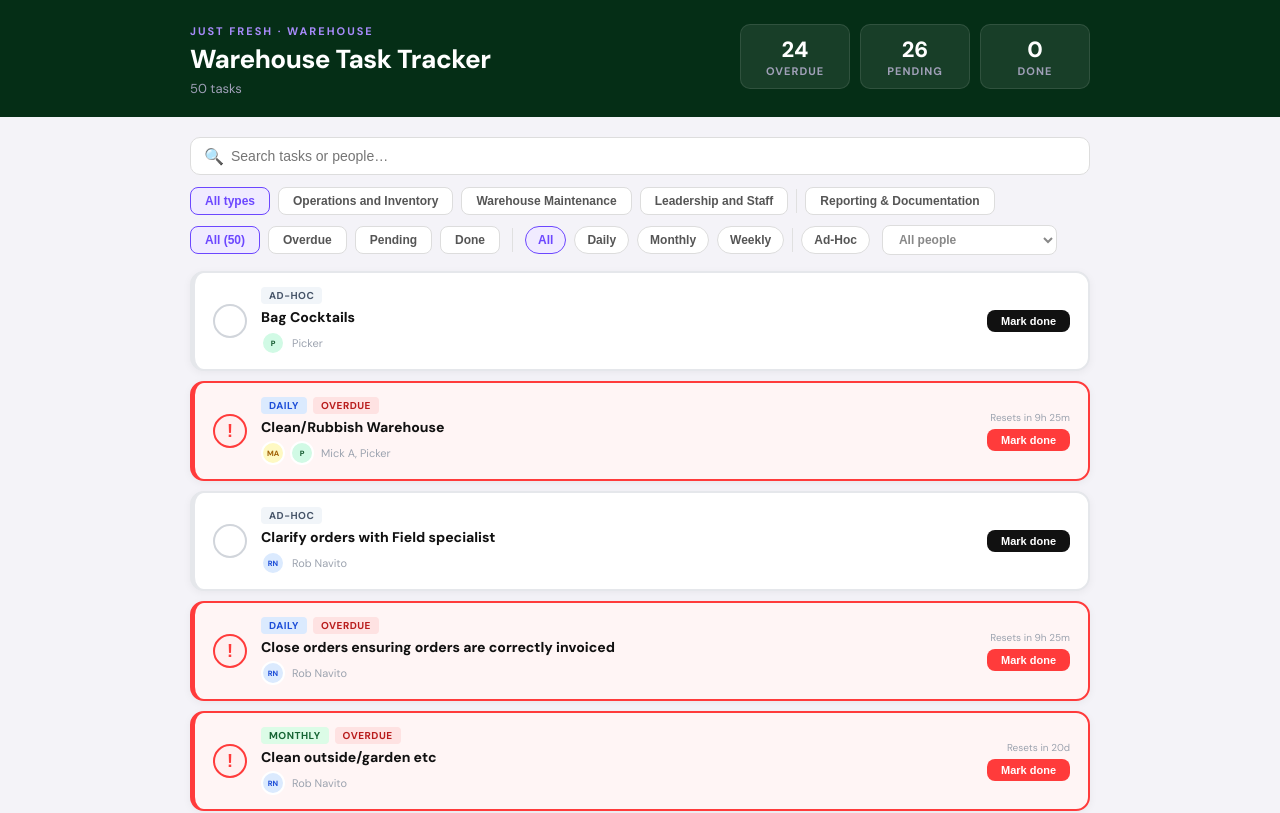
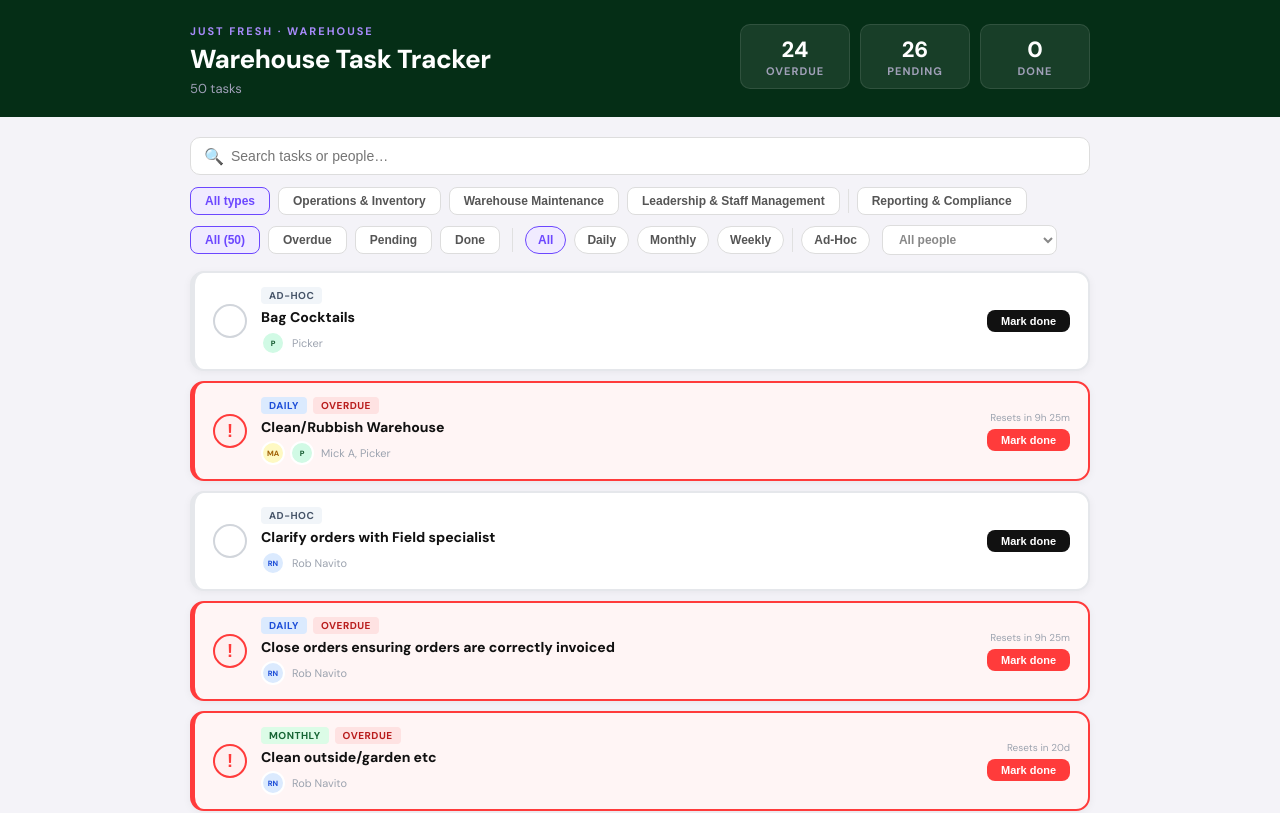
Before and after one commit to jfsimo/warehouse-tasks, a React (Create React App) app: page / in a window 1280 px wide. Shown: the top 813 px of the page. Built offline with nearby package versions, Linux system fonts and the light colour scheme.

Commit message:
Map type to Notion ROLE column: Operations & Inventory, Leadership & Staff Management, Reporting & Compliance, Warehouse Maintenance

```diff
--- a/scripts/sync.js
+++ b/scripts/sync.js
@@ -74,6 +74,7 @@ async function main() {
       id: page.id,
       name: page.properties["Task name"]?.title?.[0]?.plain_text?.trim() || "",
       freq: page.properties["Frequency"]?.select?.name || "",
+      type: page.properties["ROLE"]?.select?.name || "",
       owners: (page.properties["Role - Who"]?.multi_select || []).map(s => stripRole(s.name)).filter(Boolean),
       backups: (page.properties["Back Up"]?.multi_select || []).map(s => stripRole(s.name)).filter(Boolean),
     }))
--- a/src/App.js
+++ b/src/App.js
@@ -203,16 +203,16 @@ export default function App() {
               )}
             </div>
             <div style={{ display:"flex", gap:8, flexWrap:"wrap", marginBottom:10, alignItems:"center" }}>
-              {["All","Operations and Inventory","Warehouse Maintenance","Leadership and Staff"].map(t => (
+              {["All","Operations & Inventory","Warehouse Maintenance","Leadership & Staff Management"].map(t => (
                 <button key={t} onClick={() => setTypeFilter(t)}
                   style={{ padding:"6px 14px", borderRadius:8, border:`1.5px solid ${typeFilter===t?"#6c47ff":"#ddd"}`, background:typeFilter===t?"#f0ebff":"#fff", color:typeFilter===t?"#6c47ff":"#555", fontWeight:600, fontSize:12, cursor:"pointer" }}>
                   {t === "All" ? "All types" : t}
                 </button>
               ))}
               <div style={{ width:1, height:24, background:"#e0e0e0" }}/>
-              <button onClick={() => setTypeFilter("Reporting & Documentation")}
-                style={{ padding:"6px 14px", borderRadius:8, border:`1.5px solid ${typeFilter==="Reporting & Documentation"?"#6c47ff":"#ddd"}`, background:typeFilter==="Reporting & Documentation"?"#f0ebff":"#fff", color:typeFilter==="Reporting & Documentation"?"#6c47ff":"#555", fontWeight:600, fontSize:12, cursor:"pointer" }}>
-                Reporting & Documentation
+              <button onClick={() => setTypeFilter("Reporting & Compliance")}
+                style={{ padding:"6px 14px", borderRadius:8, border:`1.5px solid ${typeFilter==="Reporting & Compliance"?"#6c47ff":"#ddd"}`, background:typeFilter==="Reporting & Compliance"?"#f0ebff":"#fff", color:typeFilter==="Reporting & Compliance"?"#6c47ff":"#555", fontWeight:600, fontSize:12, cursor:"pointer" }}>
+                Reporting & Compliance
               </button>
             </div>
             <div style={{ display:"flex", gap:8, flexWrap:"wrap", marginBottom:16, alignItems:"center" }}>
--- a/src/tasks.json
+++ b/src/tasks.json
@@ -3,7 +3,7 @@
     "id": "3049baf8-c8dc-8073-b5c6-e63d1d21550a",
     "name": "Bag Cocktails",
     "freq": "Ad-Hoc",
-    "type": "Operations and Inventory",
+    "type": "Operations & Inventory",
     "owners": ["Picker"],
     "backups": []
   },
@@ -19,7 +19,7 @@
     "id": "35e9baf8-c8dc-805f-8845-d1b97a796ae3",
     "name": "Clarify orders with Field specialist",
     "freq": "Ad-Hoc",
-    "type": "Operations and Inventory",
+    "type": "Operations & Inventory",
     "owners": ["Rob Navito"],
     "backups": []
   },
@@ -27,7 +27,7 @@
     "id": "3049baf8-c8dc-8084-b9a7-c1e8dc3edb3f",
     "name": "Close orders ensuring orders are correctly invoiced",
     "freq": "Daily",
-    "type": "Operations and Inventory",
+    "type": "Operations & Inventory",
     "owners": ["Rob Navito"],
     "backups": ["Bala V"]
   },
@@ -43,7 +43,7 @@
     "id": "3049baf8-c8dc-80e0-9637-c71f2756ac80",
     "name": "Comms with Roadteam after 7am re Pick errors/follow ups",
     "freq": "",
-    "type": "Operations and Inventory",
+    "type": "Operations & Inventory",
     "owners": ["Raman"],
     "backups": []
   },
@@ -51,7 +51,7 @@
     "id": "3049baf8-c8dc-8090-8b79-fa9a2f5062f7",
     "name": "Order Delivery Runs",
     "freq": "Daily",
-    "type": "Operations and Inventory",
+    "type": "Operations & Inventory",
     "owners": ["Aman", "HR Truck Driver 2", "HR Truck Driver 3", "6 Pallet Truck Driver 1", "6 Pallet Truck Driver 2"],
     "backups": []
   },
@@ -59,7 +59,7 @@
     "id": "3049baf8-c8dc-80d7-8918-e5752d74a9e8",
     "name": "Set up Delivery Runs (incl sending orders on time, comms with transport partners)",
     "freq": "Daily",
-    "type": "Operations and Inventory",
+    "type": "Operations & Inventory",
     "owners": ["Rob Navito"],
     "backups": []
   },
@@ -67,7 +67,7 @@
     "id": "35f9baf8-c8dc-80fa-bc0a-dee32fbd6c3b",
     "name": "Delegate all warehouse tasks",
     "freq": "",
-    "type": "Leadership and Staff",
+    "type": "Leadership & Staff Management",
     "owners": ["Rob Navito"],
     "backups": []
   },
@@ -75,7 +75,7 @@
     "id": "3049baf8-c8dc-8072-aad0-f6cc44efb98d",
     "name": "Documentation of Procedures",
     "freq": "Ad-Hoc",
-    "type": "Reporting & Documentation",
+    "type": "Reporting & Compliance",
     "owners": ["Simon Coppolino"],
     "backups": []
   },
@@ -83,7 +83,7 @@
     "id": "35c9baf8-c8dc-80eb-a789-e88652bec7bd",
     "name": "Ensure staff do hours",
     "freq": "",
-    "type": "Leadership and Staff",
+    "type": "Leadership & Staff Management",
     "owners": ["Rob Navito"],
     "backups": []
   },
@@ -91,7 +91,7 @@
     "id": "3049baf8-c8dc-8048-8b44-ec451802aaa7",
     "name": "Enter Wastage items",
     "freq": "",
-    "type": "Reporting & Documentation",
+    "type": "Reporting & Compliance",
     "owners": ["Koran"],
     "backups": []
   },
@@ -99,7 +99,7 @@
     "id": "3049baf8-c8dc-806f-9c37-f521f762bd43",
     "name": "Flowers Buying/Pricing",
     "freq": "Daily",
-    "type": "Operations and Inventory",
+    "type": "Operations & Inventory",
     "owners": ["Michael Cirillo"],
     "backups": []
   },
@@ -107,7 +107,7 @@
     "id": "3049baf8-c8dc-80d6-9165-ce2bbe9d1d09",
     "name": "JCs Invoices",
     "freq": "Weekly",
-    "type": "Reporting & Documentation",
+    "type": "Reporting & Compliance",
     "owners": ["Natalie Dike", "Rob Navito"],
     "backups": []
   },
@@ -115,7 +115,7 @@
     "id": "3049baf8-c8dc-8015-85fd-f141ab8a8a07",
     "name": "Freight/Docking Ins And Outs (Incl Comms)",
     "freq": "",
-    "type": "Operations and Inventory",
+    "type": "Operations & Inventory",
     "owners": ["Grant Douglas"],
     "backups": []
   },
@@ -123,7 +123,7 @@
     "id": "3049baf8-c8dc-8008-95d4-c3247db4732a",
     "name": "Group Op management",
     "freq": "",
-    "type": "Leadership and Staff",
+    "type": "Leadership & Staff Management",
     "owners": ["Grant Douglas", "Ben Duffy"],
     "backups": []
   },
@@ -131,7 +131,7 @@
     "id": "3049baf8-c8dc-807f-b02d-f108a74a895e",
     "name": "Health & Safety Monitoring",
     "freq": "",
-    "type": "Leadership and Staff",
+    "type": "Leadership & Staff Management",
     "owners": ["Johnny Alessandrino"],
     "backups": []
   },
@@ -139,7 +139,7 @@
     "id": "3179baf8-c8dc-8023-9c0e-fca0ed0aecdb",
     "name": "Health and safety induction",
     "freq": "",
-    "type": "Leadership and Staff",
+    "type": "Leadership & Staff Management",
     "owners": ["Rob Navito"],
     "backups": []
   },
@@ -147,7 +147,7 @@
     "id": "3429baf8-c8dc-80bf-bfce-cf55b5e6173d",
     "name": "Hi Fresh Check",
     "freq": "",
-    "type": "Reporting & Documentation",
+    "type": "Reporting & Compliance",
     "owners": ["Michael Cirillo"],
     "backups": []
   },
@@ -155,7 +155,7 @@
     "id": "3049baf8-c8dc-80f4-9f88-cc0755577a57",
     "name": "Hiring",
     "freq": "Ad-Hoc",
-    "type": "Leadership and Staff",
+    "type": "Leadership & Staff Management",
     "owners": ["Rob Navito", "Grant Douglas"],
     "backups": []
   },
@@ -163,7 +163,7 @@
     "id": "3059baf8-c8dc-809b-83e6-d6e2b537c527",
     "name": "Lead Pickers after 7am",
     "freq": "Daily",
-    "type": "Leadership and Staff",
+    "type": "Leadership & Staff Management",
     "owners": ["Raman", "Mick A"],
     "backups": ["Johnny Alessandrino"]
   },
@@ -171,7 +171,7 @@
     "id": "3049baf8-c8dc-802d-a0e0-e4b958750d40",
     "name": "Load and unload trucks",
     "freq": "",
-    "type": "Operations and Inventory",
+    "type": "Operations & Inventory",
     "owners": ["Rick Rosselli"],
     "backups": []
   },
@@ -179,7 +179,7 @@
     "id": "3049baf8-c8dc-8092-8af3-f17520270cf0",
     "name": "Load and deliver market runs to warehouse",
     "freq": "",
-    "type": "Operations and Inventory",
+    "type": "Operations & Inventory",
     "owners": ["Mick A"],
     "backups": ["Michael Cirillo"]
   },
@@ -187,7 +187,7 @@
     "id": "3049baf8-c8dc-80e8-a7ca-dea2cc40c893",
     "name": "Logistics Scheduling/Comms Including Handling Logistics From 7am",
     "freq": "",
-    "type": "Operations and Inventory",
+    "type": "Operations & Inventory",
     "owners": ["Grant Douglas"],
     "backups": []
   },
@@ -195,7 +195,7 @@
     "id": "3439baf8-c8dc-803d-a44f-de9146472885",
     "name": "Log Pick errors",
     "freq": "",
-    "type": "Reporting & Documentation",
+    "type": "Reporting & Compliance",
     "owners": ["Rob Navito"],
     "backups": ["Johnny Alessandrino"]
   },
@@ -211,7 +211,7 @@
     "id": "3039baf8-c8dc-80b9-959c-ecf21a89d264",
     "name": "Manage Egg orders and stock",
     "freq": "Weekly",
-    "type": "Operations and Inventory",
+    "type": "Operations & Inventory",
     "owners": ["Rich Ambrosio"],
     "backups": ["Ben Duffy"]
   },
@@ -227,7 +227,7 @@
     "id": "35e9baf8-c8dc-8041-a82e-f9eda06e3115",
     "name": "Manage item returns and corrections",
     "freq": "Ad-Hoc",
-    "type": "Operations and Inventory",
+    "type": "Operations & Inventory",
     "owners": ["Rob Navito"],
     "backups": []
   },
@@ -235,7 +235,7 @@
     "id": "3049baf8-c8dc-8011-aafc-f04ae83d68ee",
     "name": "Manage shorts",
     "freq": "Daily",
-    "type": "Operations and Inventory",
+    "type": "Operations & Inventory",
     "owners": ["Bala V", "Rich Ambrosio"],
     "backups": []
   },
@@ -243,7 +243,7 @@
     "id": "3049baf8-c8dc-8017-a166-e5d040909981",
     "name": "Pallet IN/OUT",
     "freq": "Daily",
-    "type": "Operations and Inventory",
+    "type": "Operations & Inventory",
     "owners": ["Bala V"],
     "backups": []
   },
@@ -251,7 +251,7 @@
     "id": "3049baf8-c8dc-8025-b0d5-d537e987cabb",
     "name": "Pick herbs",
     "freq": "Daily",
-    "type": "Operations and Inventory",
+    "type": "Operations & Inventory",
     "owners": ["Herb room Picker 1"],
     "backups": []
   },
@@ -259,7 +259,7 @@
     "id": "3049baf8-c8dc-8013-86fc-ccdfc8db77ce",
     "name": "Pick orders",
     "freq": "Daily",
-    "type": "Operations and Inventory",
+    "type": "Operations & Inventory",
     "owners": ["Picker"],
     "backups": []
   },
@@ -267,7 +267,7 @@
     "id": "3049baf8-c8dc-80ea-b81e-ef7ebbf79e7a",
     "name": "Print, assign picking slips, adjust runs if required",
     "freq": "Daily",
-    "type": "Operations and Inventory",
+    "type": "Operations & Inventory",
     "owners": ["Rob Navito"],
     "backups": []
   },
@@ -275,7 +275,7 @@
     "id": "3049baf8-c8dc-803e-81d6-e7ce4d3f4915",
     "name": "Quality control",
     "freq": "Daily",
-    "type": "Operations and Inventory",
+    "type": "Operations & Inventory",
     "owners": ["Anthony Alessandrino"],
     "backups": ["Koran"]
   },
@@ -283,7 +283,7 @@
     "id": "35d9baf8-c8dc-8055-a788-fa42ec32d6cb",
     "name": "Quality of stock picked",
     "freq": "Daily",
-    "type": "Operations and Inventory",
+    "type": "Operations & Inventory",
     "owners": ["Rob Navito"],
     "backups": ["Bala V"]
   },
@@ -291,7 +291,7 @@
     "id": "3049baf8-c8dc-80d6-bdf0-e26710787660",
     "name": "Replenish/Rotate stock (ensure first in first out)",
     "freq": "Daily",
-    "type": "Operations and Inventory",
+    "type": "Operations & Inventory",
     "owners": ["Koran", "Mike Wong", "Anthony Alessandrino"],
     "backups": []
   },
@@ -299,7 +299,7 @@
     "id": "3049baf8-c8dc-80fc-9d9c-ec69a429dece",
     "name": "Run Tool box meetings",
     "freq": "Weekly",
-    "type": "Leadership and Staff",
+    "type": "Leadership & Staff Management",
     "owners": ["Rob Navito", "Johnny Alessandrino"],
     "backups": []
   },
@@ -307,7 +307,7 @@
     "id": "35e9baf8-c8dc-8002-831d-f75798642ea8",
     "name": "Responsile for stock recieved from Market",
     "freq": "",
-    "type": "Operations and Inventory",
+    "type": "Operations & Inventory",
     "owners": ["Rob Navito"],
     "backups": []
   },
@@ -315,7 +315,7 @@
     "id": "35d9baf8-c8dc-8026-af96-f82968a7c024",
     "name": "Send Equipment on Runs",
     "freq": "Ad-Hoc",
-    "type": "Operations and Inventory",
+    "type": "Operations & Inventory",
     "owners": ["Rob Navito"],
     "backups": ["Bala V"]
   },
@@ -323,7 +323,7 @@
     "id": "35e9baf8-c8dc-8086-bd28-d823bdfaa065",
     "name": "Staff Training",
     "freq": "Ad-Hoc",
-    "type": "Leadership and Staff",
+    "type": "Leadership & Staff Management",
     "owners": ["Rob Navito"],
     "backups": []
   },
@@ -331,7 +331,7 @@
     "id": "3049baf8-c8dc-808a-a05d-c11a0e81871c",
     "name": "Stock management (forecasting)",
     "freq": "Daily",
-    "type": "Operations and Inventory",
+    "type": "Operations & Inventory",
     "owners": ["Joe Ambrosio"],
     "backups": []
   },
@@ -339,7 +339,7 @@
     "id": "3049baf8-c8dc-8007-bb65-ead142a81ad5",
     "name": "Stocktake (Zupply)",
     "freq": "Daily",
-    "type": "Operations and Inventory",
+    "type": "Operations & Inventory",
     "owners": ["Anthony Alessandrino"],
     "backups": []
   },
@@ -347,7 +347,7 @@
     "id": "32c9baf8-c8dc-8070-8e94-da8a6bcc4da6",
     "name": "Sunday QA",
     "freq": "",
-    "type": "Operations and Inventory",
+    "type": "Operations & Inventory",
     "owners": ["Koran"],
     "backups": []
   },
@@ -355,7 +355,7 @@
     "id": "3049baf8-c8dc-80dd-b845-fbc0dc53b5e8",
     "name": "Timesheet Approvals",
     "freq": "Daily",
-    "type": "Reporting & Documentation",
+    "type": "Reporting & Compliance",
     "owners": ["Rob Navito", "Simon Coppolino"],
     "backups": []
   },
@@ -371,7 +371,7 @@
     "id": "3049baf8-c8dc-8066-88e8-c360967de8f7",
     "name": "Warehouse Rostering (inc manage leave)",
     "freq": "Weekly",
-    "type": "Leadership and Staff",
+    "type": "Leadership & Staff Management",
     "owners": ["Rob Navito"],
     "backups": ["Johnny Alessandrino"]
   },
@@ -379,7 +379,7 @@
     "id": "35f9baf8-c8dc-8020-9075-c87d5523628a",
     "name": "Warehouse strategy and cost savings",
     "freq": "",
-    "type": "Leadership and Staff",
+    "type": "Leadership & Staff Management",
     "owners": ["Rob Navito"],
     "backups": []
   },
@@ -387,7 +387,7 @@
     "id": "35e9baf8-c8dc-80e1-9b6b-d9bd11aaf67f",
     "name": "Transfer Herb stock",
     "freq": "",
-    "type": "Operations and Inventory",
+    "type": "Operations & Inventory",
     "owners": ["Michael Cirillo"],
     "backups": []
   },
```
